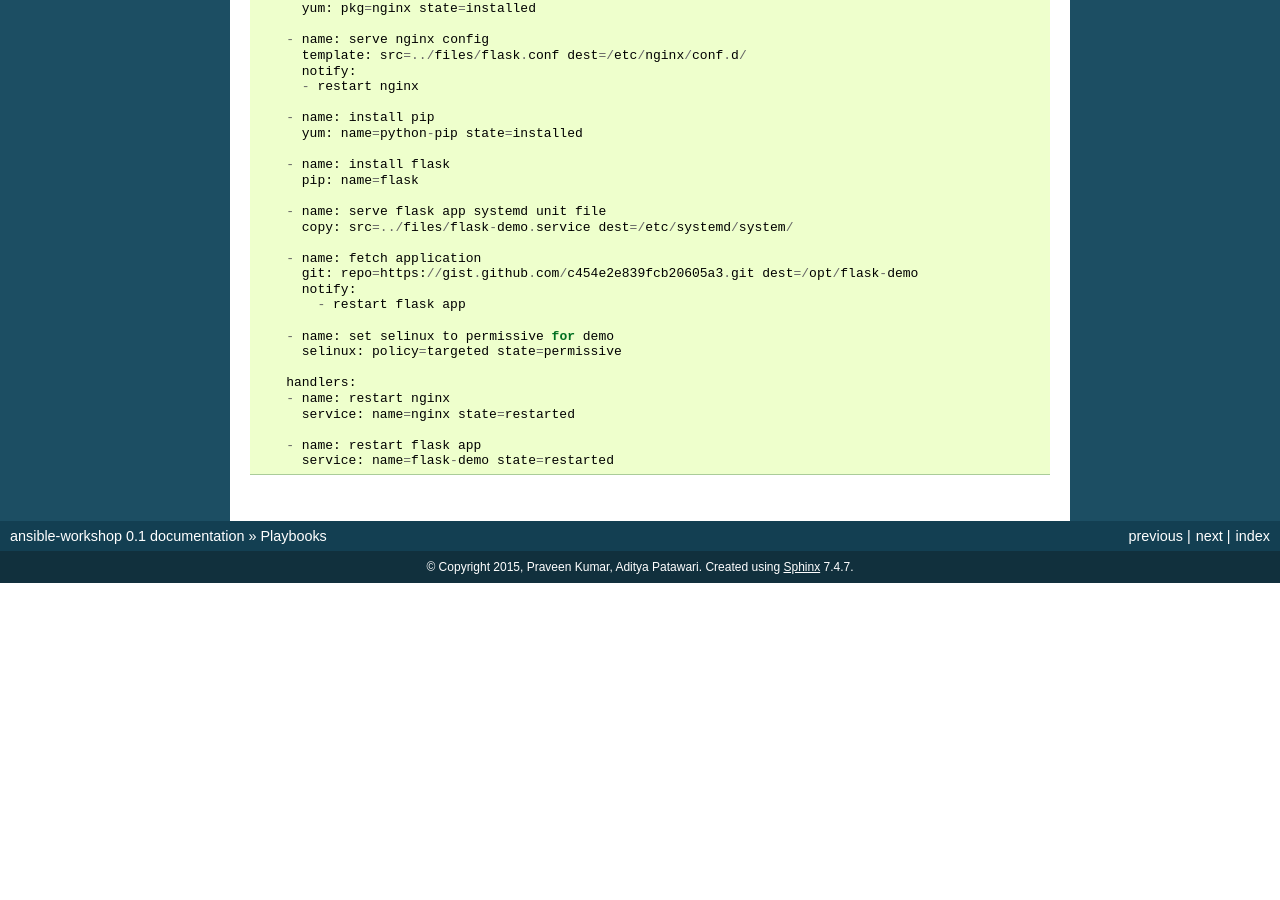
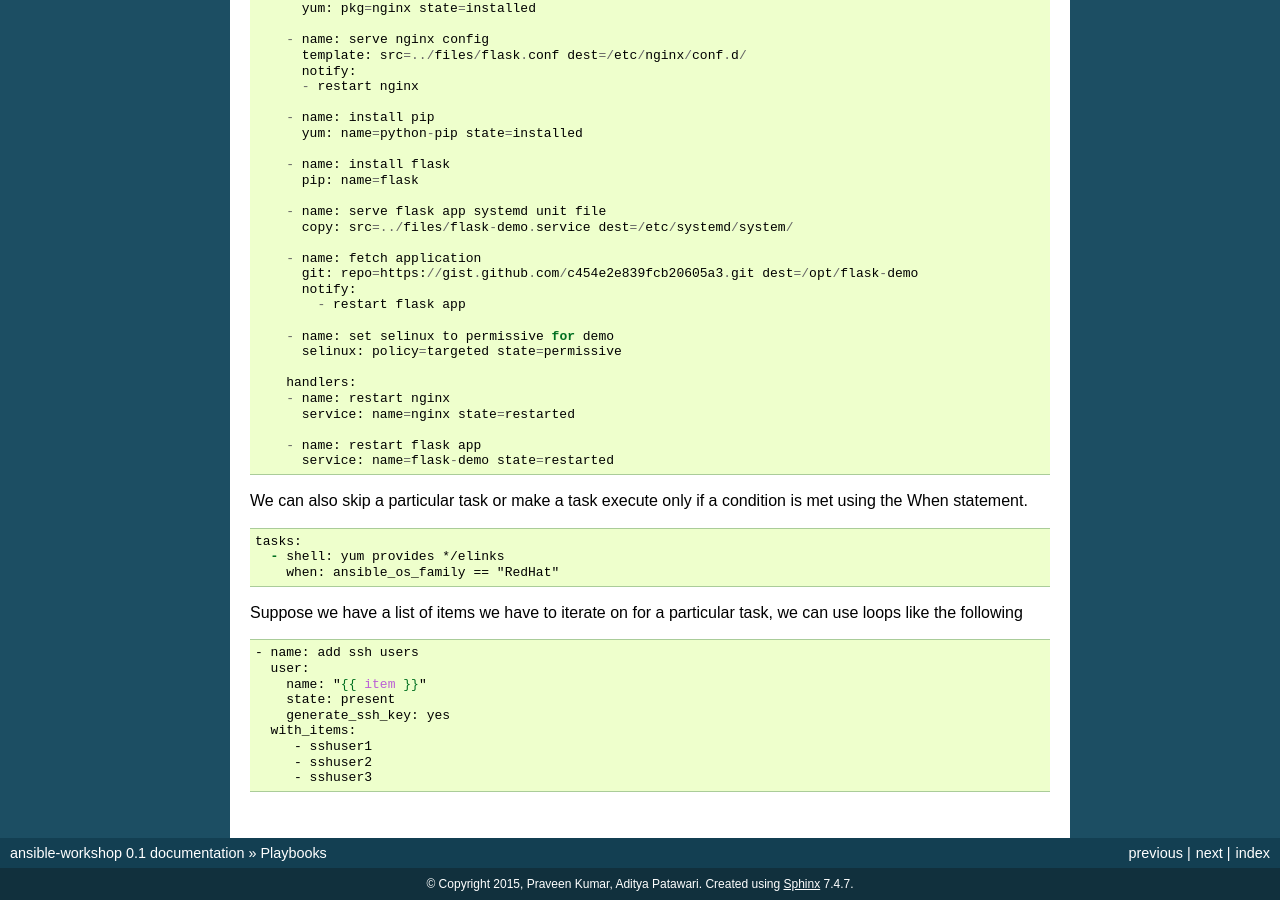
Before and after one commit to adimania/workshop-ansible, a Sphinx documentation site: the page built from docs/playbook.rst, in a window 1280 px wide and 900 px high, scrolled down 841 px. Built offline with Sphinx 7.4.7, drawn with Linux system fonts in a browser that asks for light colours; before the commit the page ends 1424 px from its top, so only the background shows below that.

Commit message:
add conditionals and loops

```diff
--- a/docs/playbook.rst
+++ b/docs/playbook.rst
@@ -76,3 +76,25 @@ When we will be done with the workshop, our final playbook will look something l
 
        - name: restart flask app
          service: name=flask-demo state=restarted
+
+We can also skip a particular task or make a task execute only if a condition is met using the When statement.
+
+.. code-block:: guess
+
+    tasks:
+      - shell: yum provides */elinks
+        when: ansible_os_family == "RedHat"
+
+Suppose we have a list of items we have to iterate on for a particular task, we can use loops like the following
+
+.. code-block:: guess
+
+    - name: add ssh users
+      user:
+        name: "{{ item }}"
+        state: present
+        generate_ssh_key: yes
+      with_items:
+         - sshuser1
+         - sshuser2
+         - sshuser3
```
